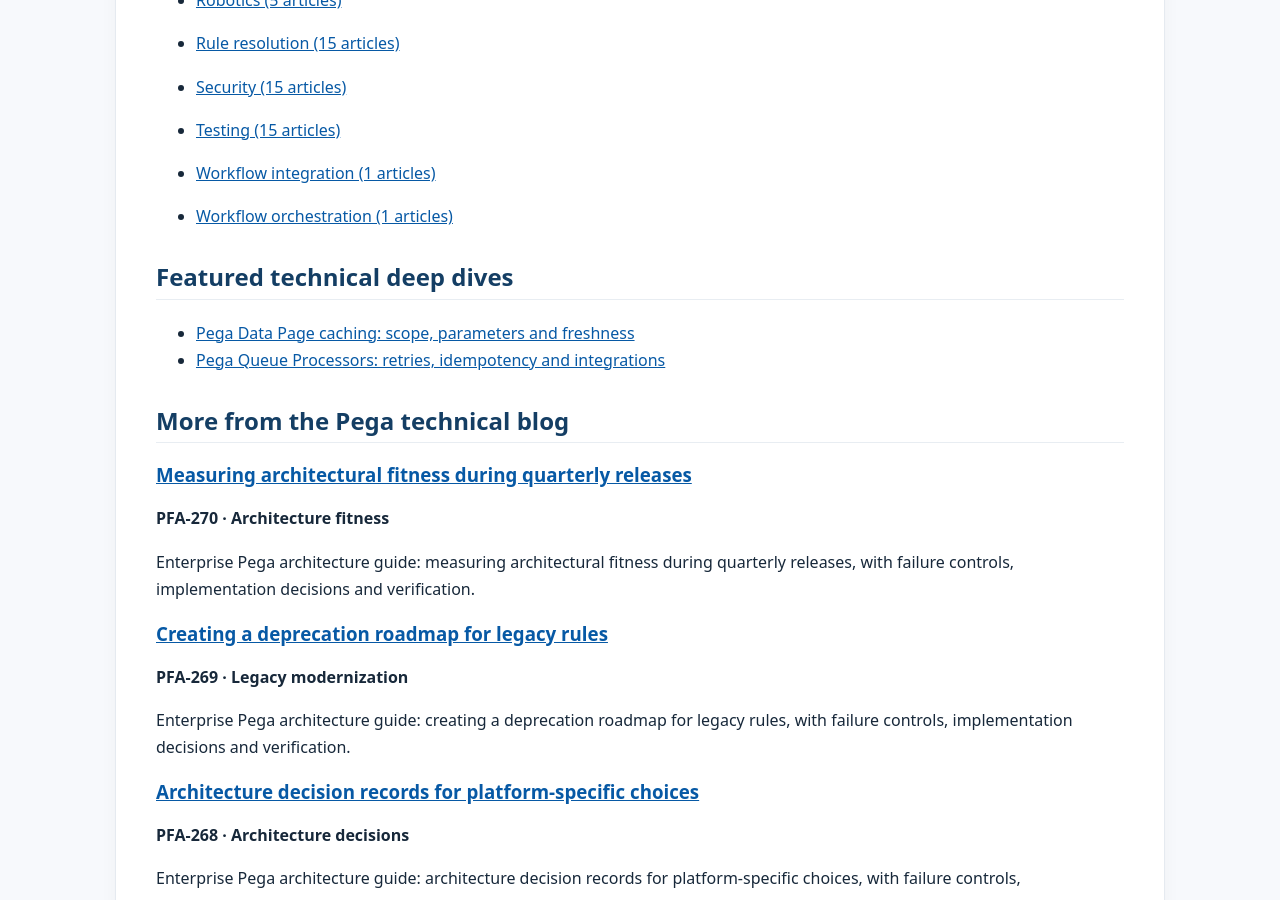
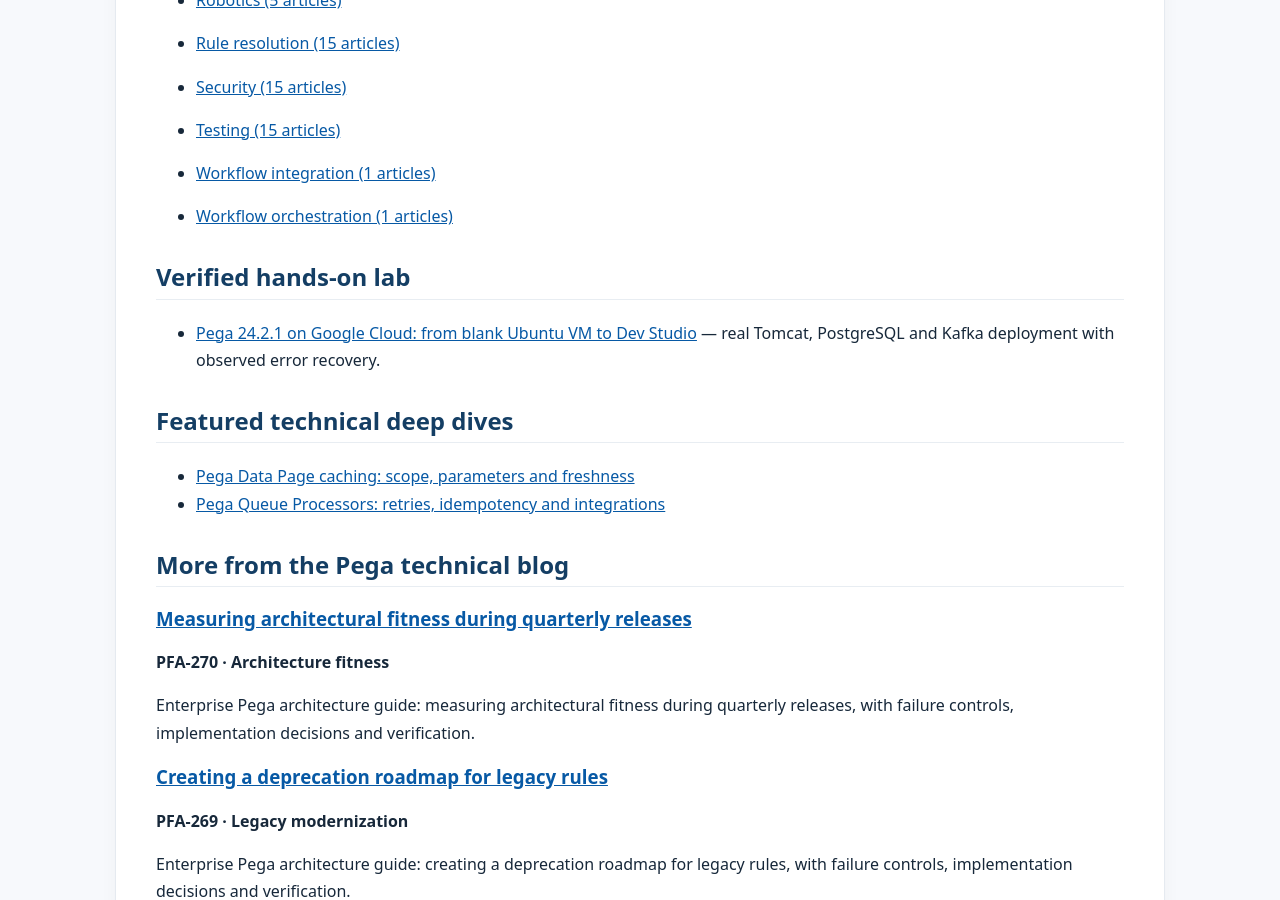
Before and after one commit to chandransandeep/pega-feature-atlas, a Jekyll site: the page built from docs/index.md, in a window 1280 px wide and 900 px high, scrolled down 2228 px. Built offline with Jekyll 4.4.1, drawn with Linux system fonts in a browser that asks for light colours.

Commit message:
docs: link verified Pega 24.2.1 lab from site navigation

```diff
--- a/docs/index.md
+++ b/docs/index.md
@@ -32,6 +32,10 @@ Explore hands-on architecture guides, implementation decisions, failure scenario
 {% assign count = articles | where: "category", category | size %}
 - [{{ category | replace: "-", " " | capitalize }} ({{ count }} articles)]({{ '/articles/' | relative_url }}#{{ category | slugify }})
 {% endfor %}
+
+## Verified hands-on lab
+
+- [Pega 24.2.1 on Google Cloud: from blank Ubuntu VM to Dev Studio]({{ '/articles/platform-runtime/pega-24-2-1-google-cloud-single-vm-lab.html' | relative_url }}) — real Tomcat, PostgreSQL and Kafka deployment with observed error recovery.
 
 ## Featured technical deep dives
 
```
